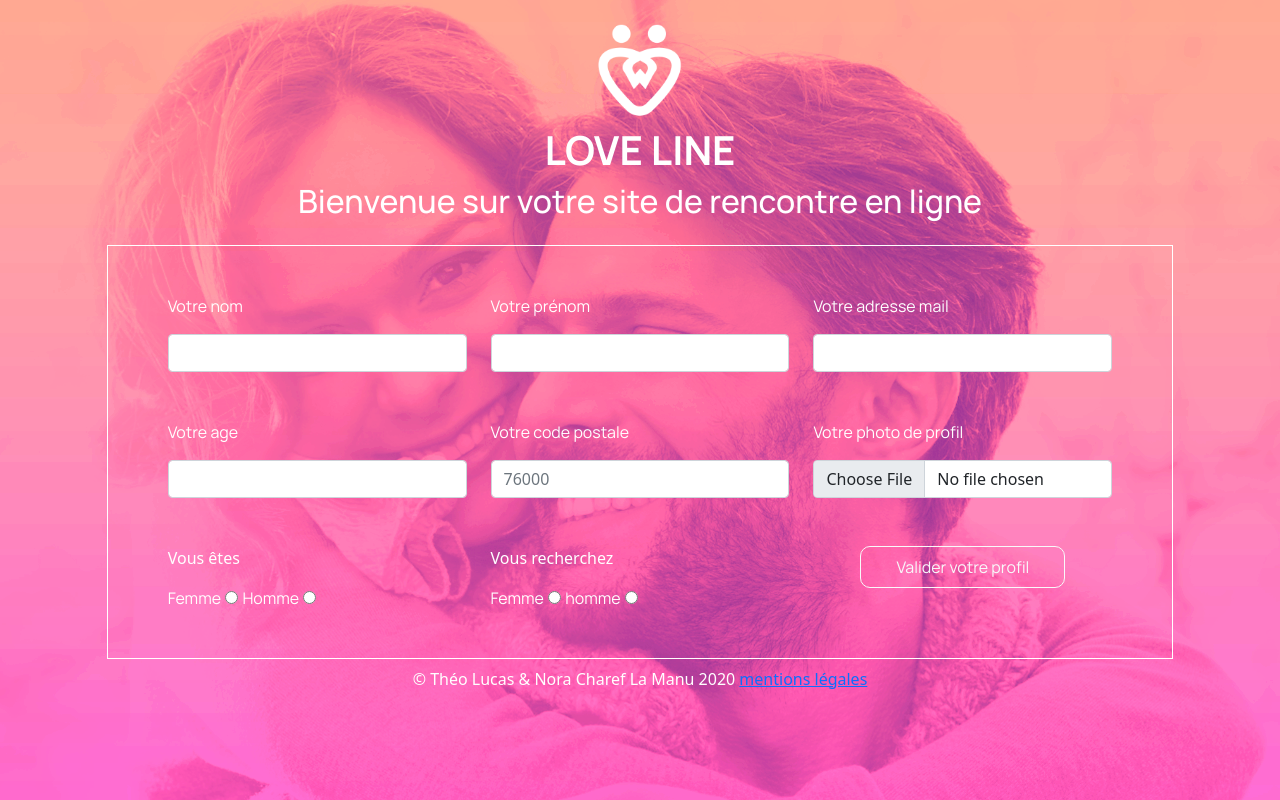
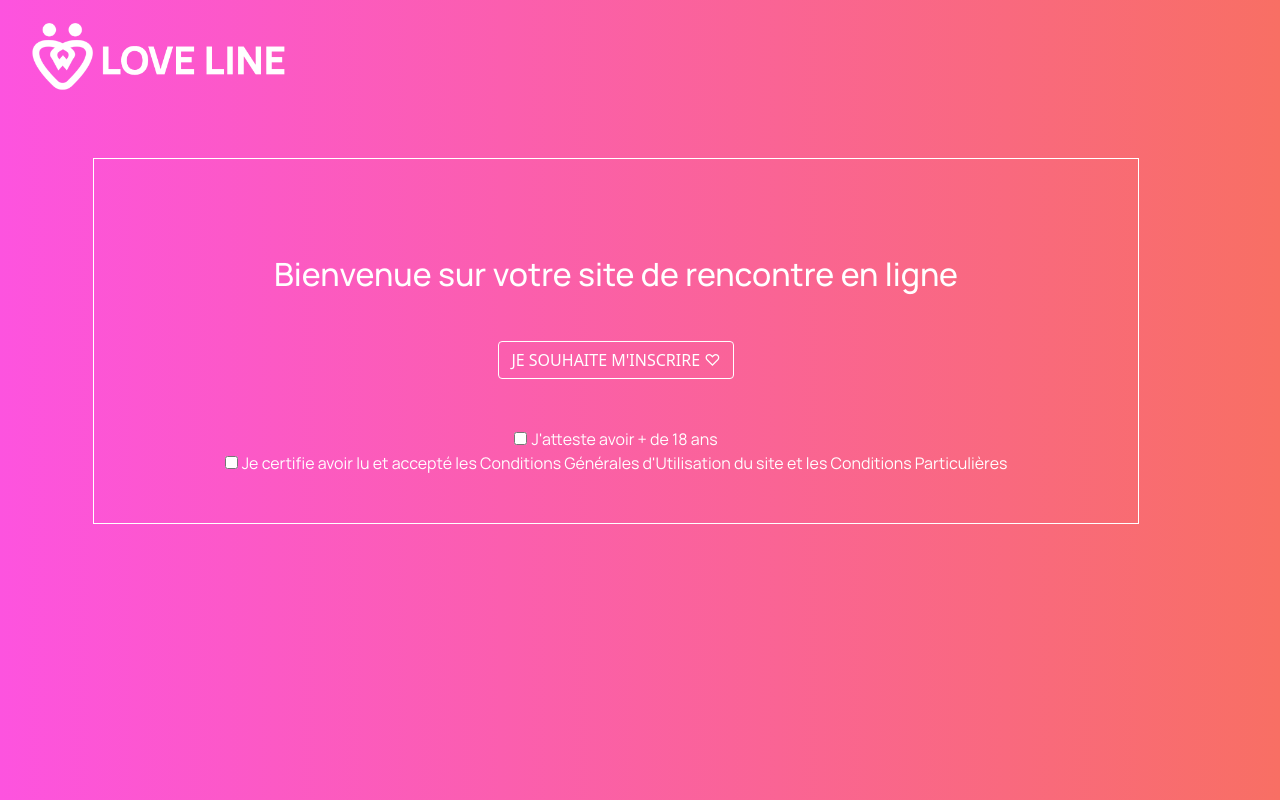
Before and after one commit to theolucas76/siteRencontre, a PHP site: page / in a window 1280 px wide. Run offline with PHP 8.4, Linux system fonts and the light colour scheme.

Commit message:
Hold the Door !

```diff
--- a/assets/css/style.css
+++ b/assets/css/style.css
@@ -13,7 +13,9 @@
 }
 
 
-
+#logoline{
+    width: 300px;
+}
 #gradient-bg{
     background: linear-gradient(90deg, rgba(253,83,223,1) 0%, rgba(248,111,100,1) 100%);
 }
@@ -21,8 +23,8 @@
 #background{
     background: url(../img/background.png) top center no-repeat;
     background-attachment: cover;
+    display: none;
 }
-
 label{
         font-family: Manrope-Regular;
         src: url("../fonts/Manrope-Regular.otf") format("truetype");
--- a/assets/js/main.js
+++ b/assets/js/main.js
@@ -14,3 +14,9 @@ btnArray.forEach(element => {
     )
     }
 );
+
+function changeView(){
+    console.log("ké pasa");
+    document.getElementById('gradient-bg').style.display = "none";
+    document.getElementById('background').style.display ="block";
+}
--- a/index.php
+++ b/index.php
@@ -10,12 +10,58 @@
         <link rel="icon" href="assets/img/logo.ico" />
     </head>
 
-    <body id="background" class="wh-100">
+    <body>
         <?php include("controllers/index_controller.php");?>
+
+        <div id="gradient-bg" class="container-fluid text-white text-center m-0 p-0 vh-100">
+            <div class="row vw-100">
+                <header class="text-center">
+                    <img src="assets/img/logotext.png" id="logoline" alt="logo Love Line"
+                        class="mt-2 d-flex justify-content-start">
+                </header>
+                <div class="row justify-content-center ">
+                    <div class="col-10 border border-white m-5 p-5">
+                        <h2 class="mt-5 mb-5">Bienvenue sur votre site de rencontre en ligne </h2>
+
+                        <div class="row">
+                            <div class="col-12">
+                                <form>
+                                    <button type="button" class="btn border border-white text-white" onclick="changeView();">JE SOUHAITE
+                                            M'INSCRIRE ♡</button>
+                                    <div class="checkbox check-danger">
+                                        <input type="checkbox" class="form-check-input-majority"
+                                            name="form-check-input-majority" id="exampleCheck1" required>
+                                        <label class="form-check-label mt-5" for="exampleCheck1">J'atteste avoir + de 18 ans
+                                        </label>
+                                    </div>
+                                    <div class="checkbox check-danger">
+                                        <input type="checkbox" class="form-check-input-usage" name="form-check-input-usage" id="exampleCheck1"
+                                            required>
+                                        <label class="form-check-label" for="exampleCheck1">Je certifie avoir lu et accepté
+                                            les
+                                            Conditions Générales d'Utilisation du site et les Conditions
+                                            Particulières</label>
+                                    </div>
+                                </form>
+                            </div>
+                        </div>
+                    </div>
+                </div>
+            </div>
+        </div>
+
+
+
+
+
+
+
+
+
         <!--------------------------------------------------------------------------------------------------------------------------------------->
         <!-------------------------------------------------------FORMULAIRE---------------------------------------------------------------------->
         <!--------------------------------------------------------------------------------------------------------------------------------------->
-        <div  class="container-fluid text-white justify-content-center">
+        <div id="background" class="container-fluid text-white justify-content-center vh-100">
             <div class="row">
                 <header class="col-12 text-center mt-3">
                     <img src="assets/img/logowhite.png" id="logo" alt="logo Love Line">
@@ -94,11 +140,11 @@
                 </form>
             </div>
             <footer class="mt-2">
-                <p class="text-center text-white">© Théo Lucas & Nora Charef La Manu 2020  <a href="mentionslégales.html">mentions légales</a></p>
+                <p class="text-center text-white">© Théo Lucas & Nora Charef La Manu 2020  <a href="mentionslégales.html" id="mention">mentions légales</a></p>
             </footer>
         </div>
         <script src="https://cdn.jsdelivr.net/npm/bootstrap@5.0.0-beta1/dist/js/bootstrap.bundle.min.js" integrity="sha384-ygbV9kiqUc6oa4msXn9868pTtWMgiQaeYH7/t7LECLbyPA2x65Kgf80OJFdroafW" crossorigin="anonymous"></script>
-        <script src="asset/js/main.js"></script>
+        <script src="assets/js/main.js"></script>
     </body>
 
 </html>
```
Also changed, not shown: views/user.php (+9 -12 lines), assets/img/holdinghands.png (added), assets/img/logotext.png (added).
